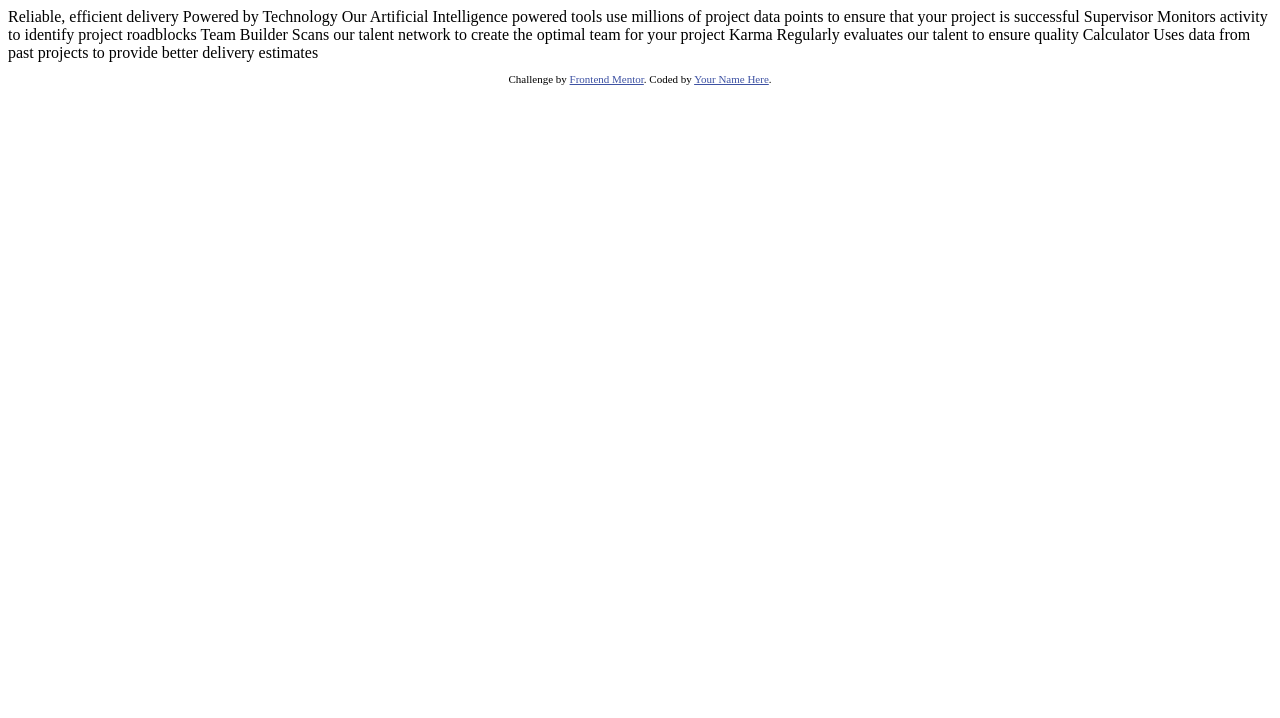
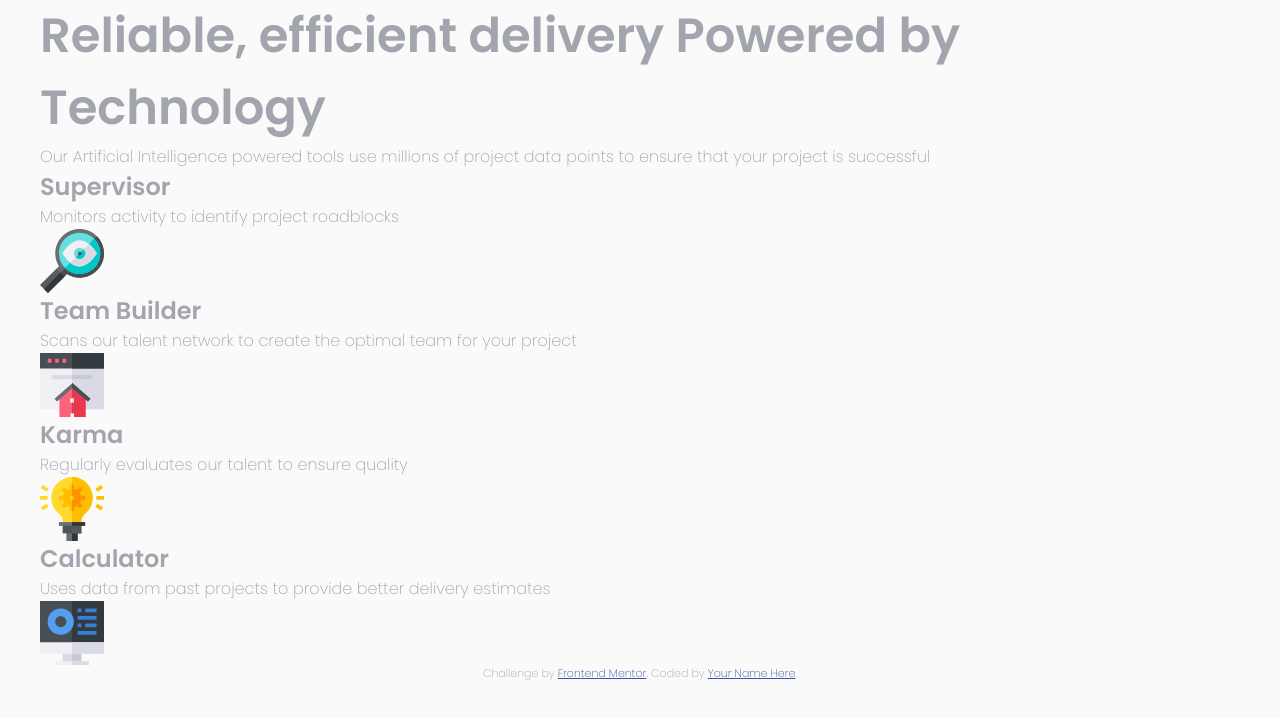
Before and after one commit to simonhernandez/cardfeature-section, a plain HTML site: page index.html in a window 1280 px wide. Drawn offline with Linux system fonts and the light colour scheme.

Commit message:
Modified Feature Section HTML Markup and Created CSS Styles
Added HTML Markup for the feature card section and created general CSS styling

```diff
--- a/css/styles.css
+++ b/css/styles.css
@@ -0,0 +1,73 @@
+/* ---- Google Fonts ---- */
+@import url('https://fonts.googleapis.com/css2?family=Poppins:wght@200;400;600&display=swap');
+/* ---- Custom Properties ---- */
+:root{
+    /* Colors */
+    --clr-red: hsl(0, 78%, 62%);
+    --clr-cyan: hsl(180, 62%, 55%);
+    --clr-orange: hsl(34, 97%, 64%);
+    --clr-blue: hsl(212, 86%, 64%);
+    --clr-darkblue: hsl(234, 12%, 34%);
+    --clr-grayblue: hsl(229, 6%, 66%);
+    --clr-lightgray: hsl(0, 0%, 98%);
+
+    /* Fonts and Typography */
+    --ff-primary: 'Poppins', sans-serif;
+
+    --fs-h1: 2.5rem;
+    --fs-h2: 1.5rem;
+    --fs-h3: 1.25rem;
+    --fs-normal: .938rem;
+    --fs-small: .813rem;
+
+    --fw-light: 200;
+    --fw-reg: 400;
+    --fw-semibold: 600;
+
+    /* Box Shadow */
+    --bxs-card: 0.25em 0.25em 0.75em rgba(0,0,0,.25),
+                0.125em 0.125em 0.25em rgba(0,0,0,.15);
+    /* Others */
+}
+/* Desktop  */
+@media screen and (min-width: 768px){
+    :root{
+        --fs-h1: 3rem;
+        --fs-h2: 2rem;
+        --fs-h3: 1.5rem;
+        --fs-normal: 1rem;
+        --fs-small: .938rem;
+    }
+}
+/* ---- General Styles ---- */
+*,
+*::before,
+*::after{
+    box-sizing: border-box;
+    margin: 0;
+    padding: 0;
+}
+body{
+    background-color: var(--clr-lightgray);
+    color: var(--clr-grayblue);
+
+    font-family: var(--ff-primary);
+    font-size: var(--fs-normal);
+    font-weight: var(--fw-light);
+
+    min-height: 100vh;
+}
+img{
+    display: block;
+    max-width: 100%;
+}
+/* Typography */
+h1{font-size: var(--fs-h1);}
+h2{font-size: var(--fs-h2);}
+h3{font-size: var(--fs-h3);}
+/* Layout */
+.wrapper{
+    max-width: 1200px;
+    margin: 0 auto;
+}
+/* ---- Section Styles ---- */
--- a/index.html
+++ b/index.html
@@ -1,44 +1,106 @@
 <!DOCTYPE html>
 <html lang="en">
   <head>
-  <meta charset="UTF-8">
-  <meta name="viewport" content="width=device-width, initial-scale=1.0"> <!-- displays site properly based on user's device -->
+    <meta charset="UTF-8" />
+    <meta name="viewport" content="width=device-width, initial-scale=1.0" />
+    <!-- displays site properly based on user's device -->
 
-  <link rel="icon" type="image/png" sizes="32x32" href="./images/favicon-32x32.png">
+    <link
+      rel="icon"
+      type="image/png"
+      sizes="32x32"
+      href="./images/favicon-32x32.png"
+    />
+
+    <link rel="stylesheet" href="./css/styles.css" />
 
     <title>Frontend Mentor | Four card feature section</title>
 
     <!-- Feel free to remove these styles or customise in your own stylesheet 👍 -->
     <style>
-    .attribution { font-size: 11px; text-align: center; }
-    .attribution a { color: hsl(228, 45%, 44%); }
+      .attribution {
+        font-size: 11px;
+        text-align: center;
+      }
+      .attribution a {
+        color: hsl(228, 45%, 44%);
+      }
     </style>
   </head>
   <body>
+    <!-- Features Section -->
+    <section class="section features">
+      <div class="wrapper wrapper-features">
+        <h1 class="section__title section__title--features">
+          Reliable, efficient delivery
+          <span>Powered by Technology</span>
+        </h1>
 
-  Reliable, efficient delivery
-  Powered by Technology
+        <p class="section__subtitle section__subtitle--features">
+          Our Artificial Intelligence powered tools use millions of project data
+          points to ensure that your project is successful
+        </p>
 
-  Our Artificial Intelligence powered tools use millions of project data points
-  to ensure that your project is successful
+        <div class="section__body">
+          <div class="feature">
+            <h3 class="feature__title">Supervisor</h3>
+            <p class="feature__description">
+              Monitors activity to identify project roadblocks
+            </p>
+            <img
+              src="./images/icon-supervisor.svg"
+              alt=""
+              class="feature__img"
+            />
+          </div>
+          <!-- //Feature -->
 
-  Supervisor
-  Monitors activity to identify project roadblocks
+          <div class="feature">
+            <h3 class="feature__title">Team Builder</h3>
+            <p class="feature__description">
+              Scans our talent network to create the optimal team for your
+              project
+            </p>
+            <img
+              src="./images/icon-team-builder.svg"
+              alt=""
+              class="feature__img"
+            />
+          </div>
+          <!-- //Feature -->
 
-  Team Builder
-  Scans our talent network to create the optimal team for your project
+          <div class="feature">
+            <h3 class="feature__title">Karma</h3>
+            <p class="feature__description">
+              Regularly evaluates our talent to ensure quality
+            </p>
+            <img src="./images/icon-karma.svg" alt="" class="feature__img" />
+          </div>
+          <!-- //Feature -->
 
-  Karma
-  Regularly evaluates our talent to ensure quality
-
-  Calculator
+          <div class="feature">
+            <h3 class="feature__title">Calculator</h3>
+            <p class="feature__description">
               Uses data from past projects to provide better delivery estimates
-
+            </p>
+            <img
+              src="./images/icon-calculator.svg"
+              alt=""
+              class="feature__img"
+            />
+          </div>
+          <!-- //Feature -->
+        </div>
+        <!-- //Section Body -->
+      </div>
+    </section>
 
     <footer>
       <p class="attribution">
-      Challenge by <a href="https://www.frontendmentor.io?ref=challenge" target="_blank">Frontend Mentor</a>.
-      Coded by <a href="#">Your Name Here</a>.
+        Challenge by
+        <a href="https://www.frontendmentor.io?ref=challenge" target="_blank"
+          >Frontend Mentor</a
+        >. Coded by <a href="#">Your Name Here</a>.
       </p>
     </footer>
   </body>
```
Lines whose indentation alone changed are shown as unchanged.
